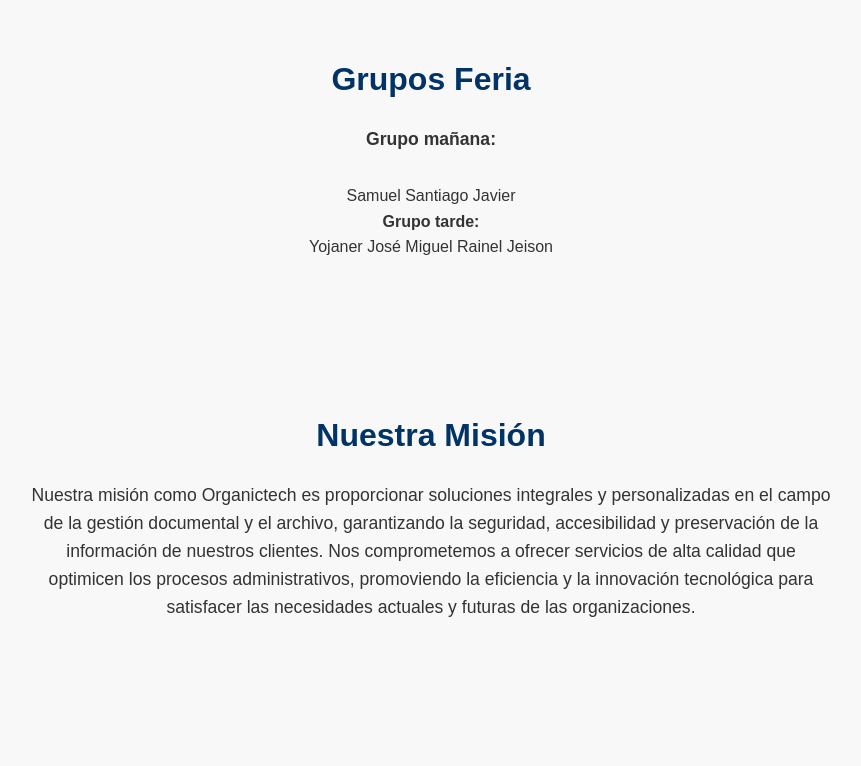
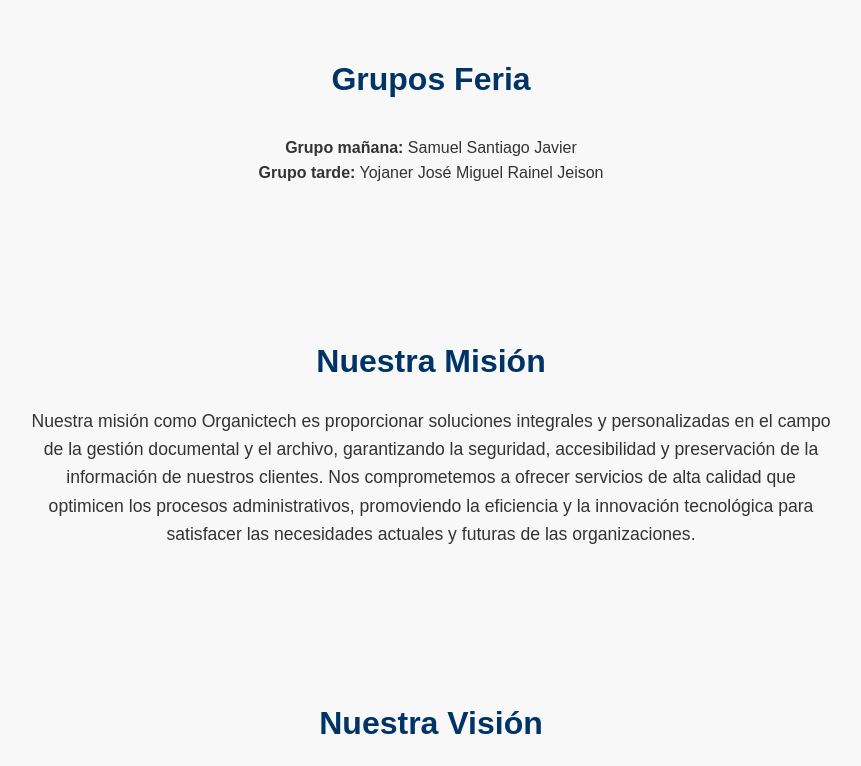
Before and after one commit to Samuehg/Samuehg.github.io, a plain HTML site: page index.html in a window 1280 px wide. Shown: the part 1160-1926 px from the top of the page, without its empty margins (209-1070 px from the left). Drawn offline with Linux system fonts and the light colour scheme.

Commit message:
Update index.html

```diff
--- a/index.html
+++ b/index.html
@@ -106,13 +106,13 @@
     <div class="container">
       <h2>Grupos Feria</h2>
       <p>
-<b>Grupo mañana:</b>
-<ol>Samuel
+<b><ol>Grupo mañana:</b>
+Samuel
 Santiago
 Javier</ol>
 
-<b>Grupo tarde:</b>
-<ol>Yojaner
+<b><ol>Grupo tarde:</b>
+Yojaner
 José Miguel
 Rainel
 Jeison</ol>
@@ -160,7 +160,7 @@
   <!-- Pie de página -->
   <footer>
     <p>&copy; 2024 ORGANICTECH. Todos los derechos reservados.</p>
-    <p> contactanos al: <a href="mailto:samueljosemartineztorres@gmail.com">samueljosemartineztorres@gmail.com</a></p>
+    <p> contactanos al: <a href="mailto:organictech2@gmail.com">organictech2@gmail.com</a></p>
   </footer>
 
   <script>
```
